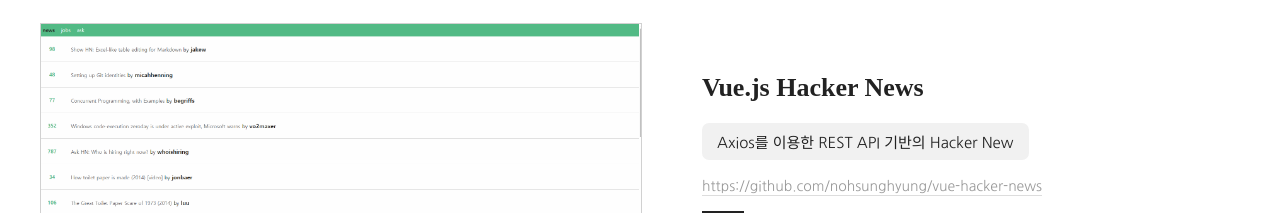
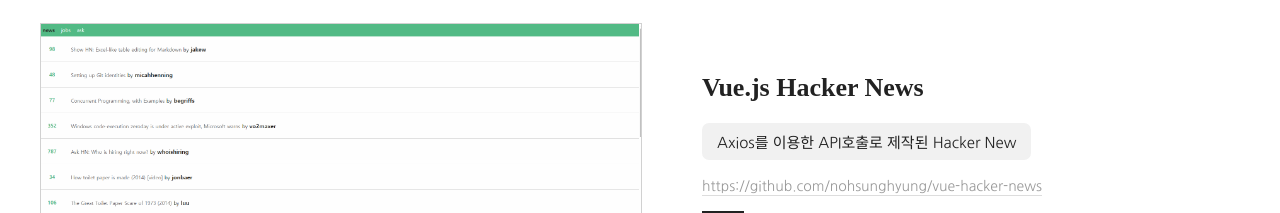
Before and after one commit to nohsunghyung/noh-portfolio, a Vue app: page /#/portfolio in a window 1280 px wide. Shown: the part 780-993 px from the top of the page. Built offline with nearby package versions, Linux system fonts and the light colour scheme; a web font is replaced by a local one.

Commit message:
feat : 프로젝트 정보 수정

```diff
--- a/src/data/portfolioData.js
+++ b/src/data/portfolioData.js
@@ -46,7 +46,7 @@
 			},
 			{
 				subject: 'Vue.js Hacker News',
-				summary: 'Axios를 이용한 REST API 기반의 Hacker New',
+				summary: 'Axios를 이용한 API호출로 제작된 Hacker New',
 				url: 'https://github.com/nohsunghyung/vue-hacker-news',
 				images: require('@/assets/images/hacker.gif'),
 				skils: 'Vue.js / Vue Router / Vuex / Axios / javascript',
```
Also changed, not shown: 13 other files (tests, documents, lock files or other folders).
